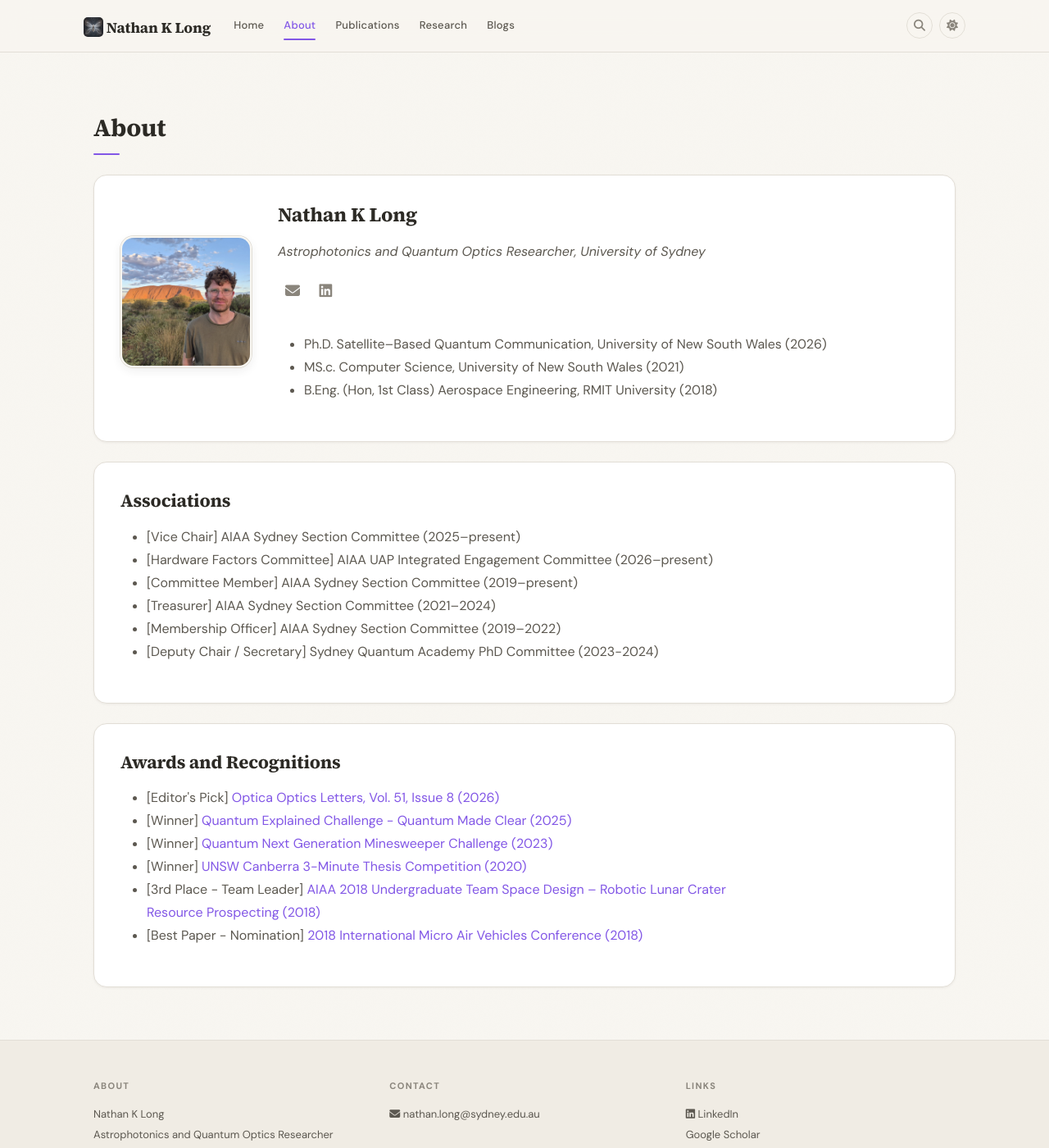
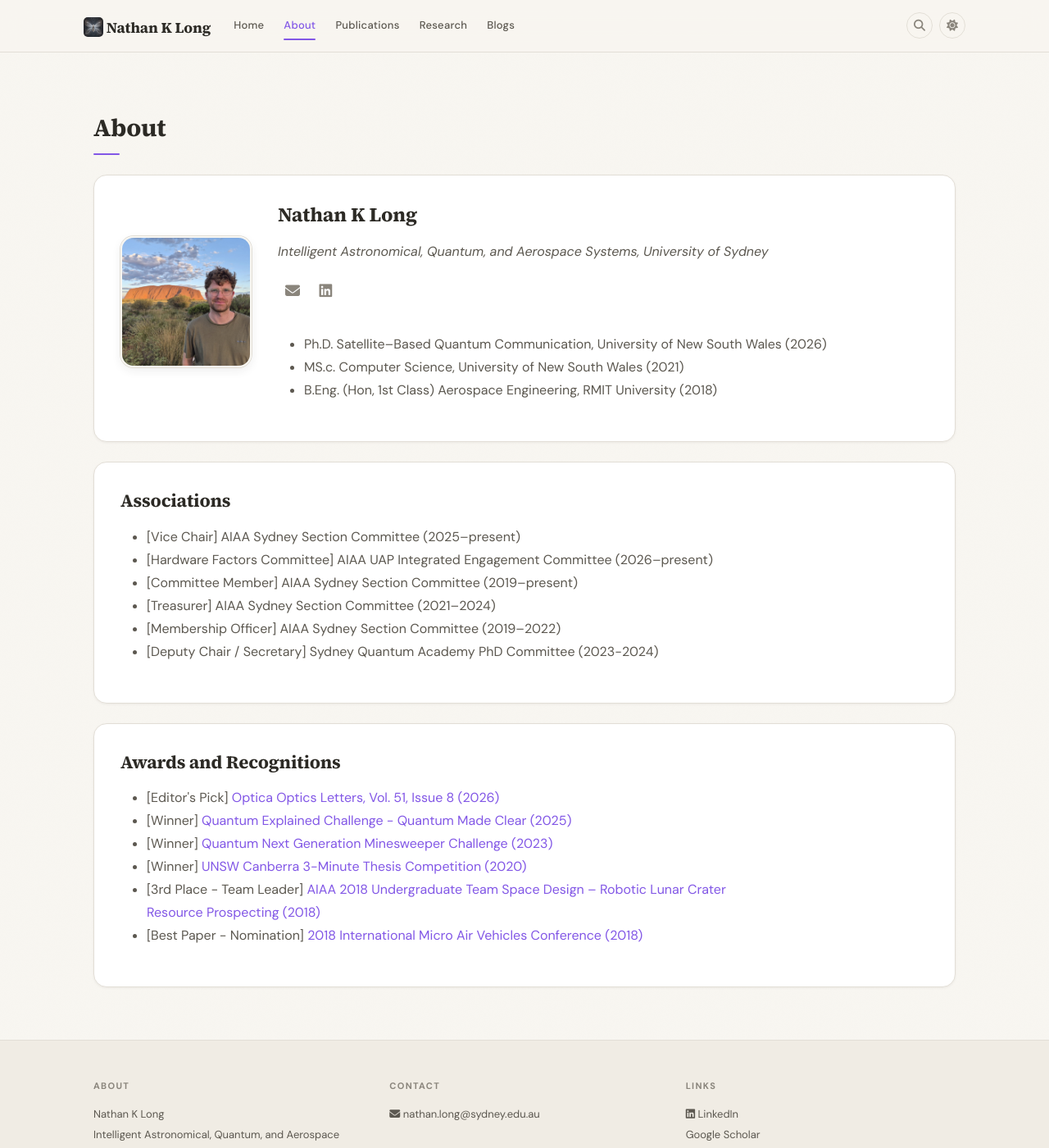
Before and after one commit to nathanklong/nathanklong.github.io, a Jekyll site: the page built from _pages/about.md, in a window 1280 px wide and 1400 px high. Shown: the whole window at 82% size. Built offline with Jekyll 4.4.1, drawn with Linux system fonts in a browser that asks for light colours; a style sheet for code colours, icons or effects is not loaded; some of the changed text lies outside the part shown.

Commit message:
Update title in configuration file

```diff
--- a/_config.yml
+++ b/_config.yml
@@ -2,7 +2,7 @@
 # STEP 1: Your Identity (required)
 # ============================================================
 name: "Nathan K Long"
-title: "Astrophotonics and Quantum Optics Researcher"
+title: "Intelligent Astronomical, Quantum, and Aerospace Systems"
 institution: "University of Sydney"
 email: nathan.long@sydney.edu.au
 photo: uluru_2.jpg  # place your photo in images/
```
